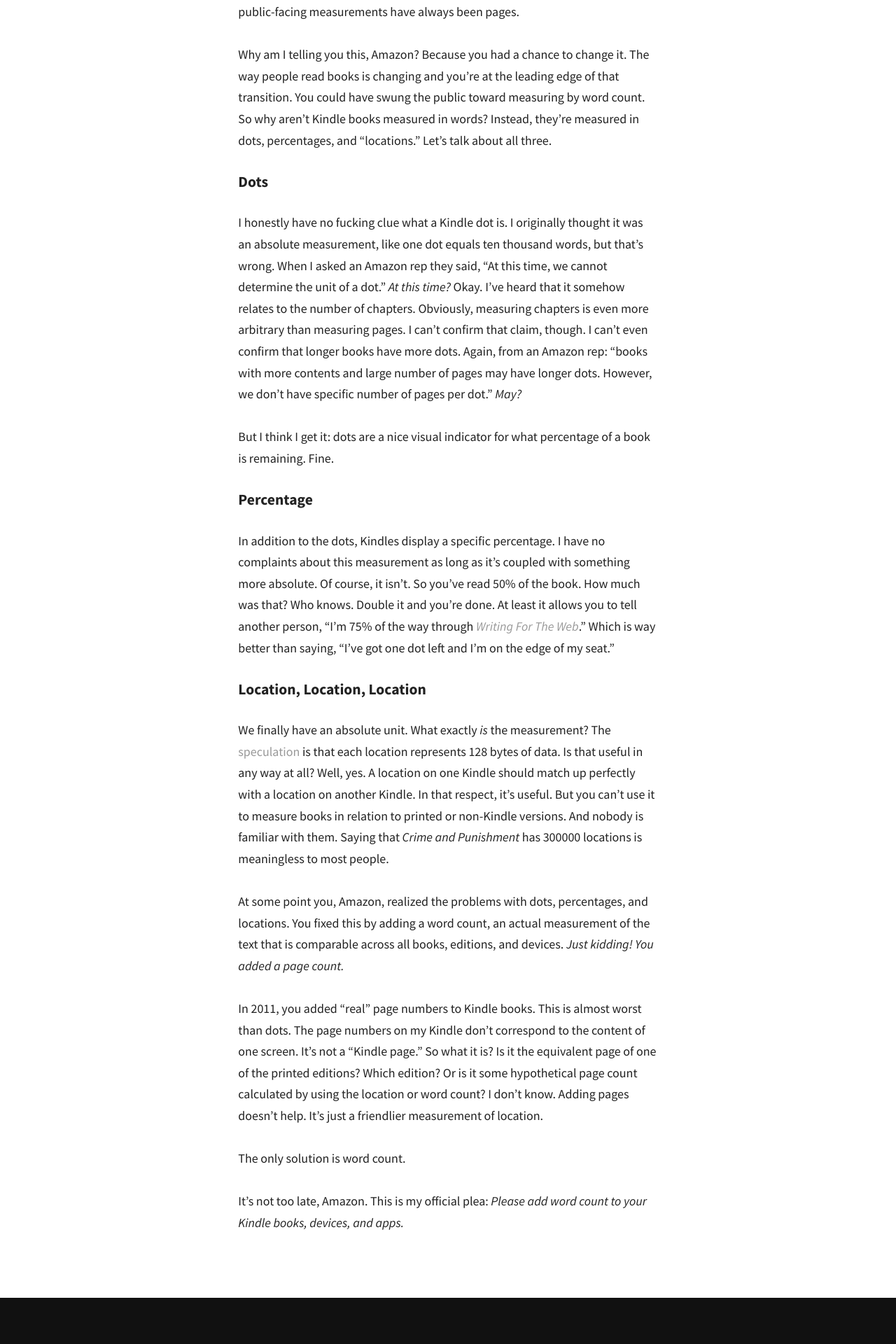
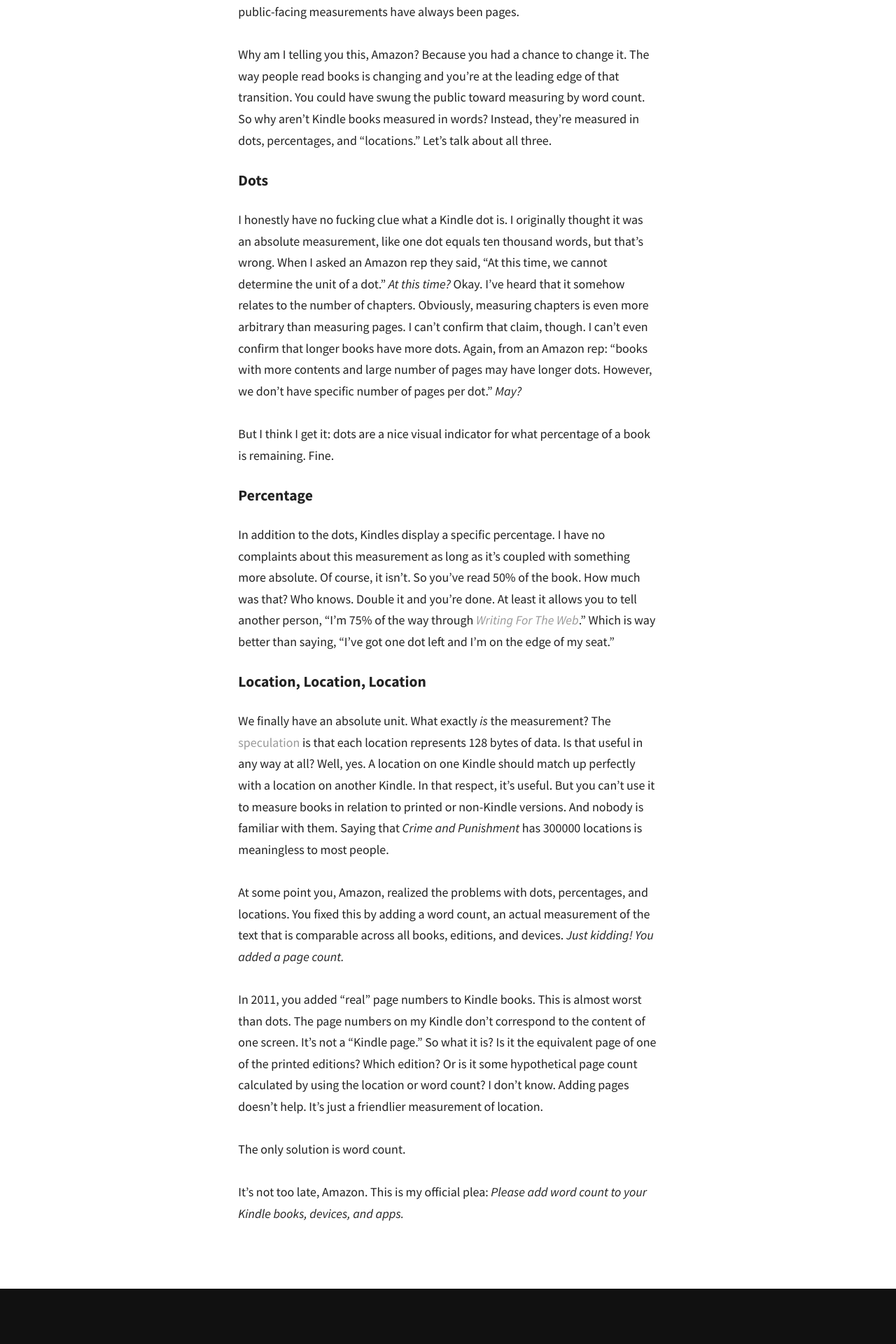
Before and after one commit to moyer/moyer.github.com, a Jekyll site: the page built from everyday/_posts/2013-10-08-on-measuring-book-length.md, in a window 1280 px wide. Shown: the part 870-2790 px from the top of the page at 70% size. Built offline with Jekyll 4.4.1, drawn with Linux system fonts in a browser that asks for light colours; Markdown is read by kramdown in place of the engine named in the settings.

Commit message:
tweak Everyday h2's

```diff
--- a/css/_style.less
+++ b/css/_style.less
@@ -935,6 +935,7 @@
     color: #222;
     font-weight: 700;
     font-size: 1.2rem;
+    line-height: 1;
 }
 
 
--- a/css/style.css
+++ b/css/style.css
@@ -100,7 +100,7 @@
 .article-list__title{color:#222;font-weight:200;font-size:2.8rem;line-height:1.2}
 .everyday-list{list-style:none;margin:0;padding:0}
 .everyday-list__title{color:#222;font-weight:700;font-size:1.7rem;line-height:1.3}
-.everyday h2{font-family:'Source Sans Pro',sans-serif;color:#222;font-weight:700;font-size:1.2rem}
+.everyday h2{font-family:'Source Sans Pro',sans-serif;color:#222;font-weight:700;font-size:1.2rem;line-height:1}
 .home{margin-bottom:-1rem;}
 .hero{font-size:.5rem;position:relative;width:35em;min-height:18em;margin:0 auto;top:-1.7em}
 @media only screen and (min-width:630px){.hero{font-size:1rem}}[class*=hero__]{display:block;line-height:1;position:absolute}
```
